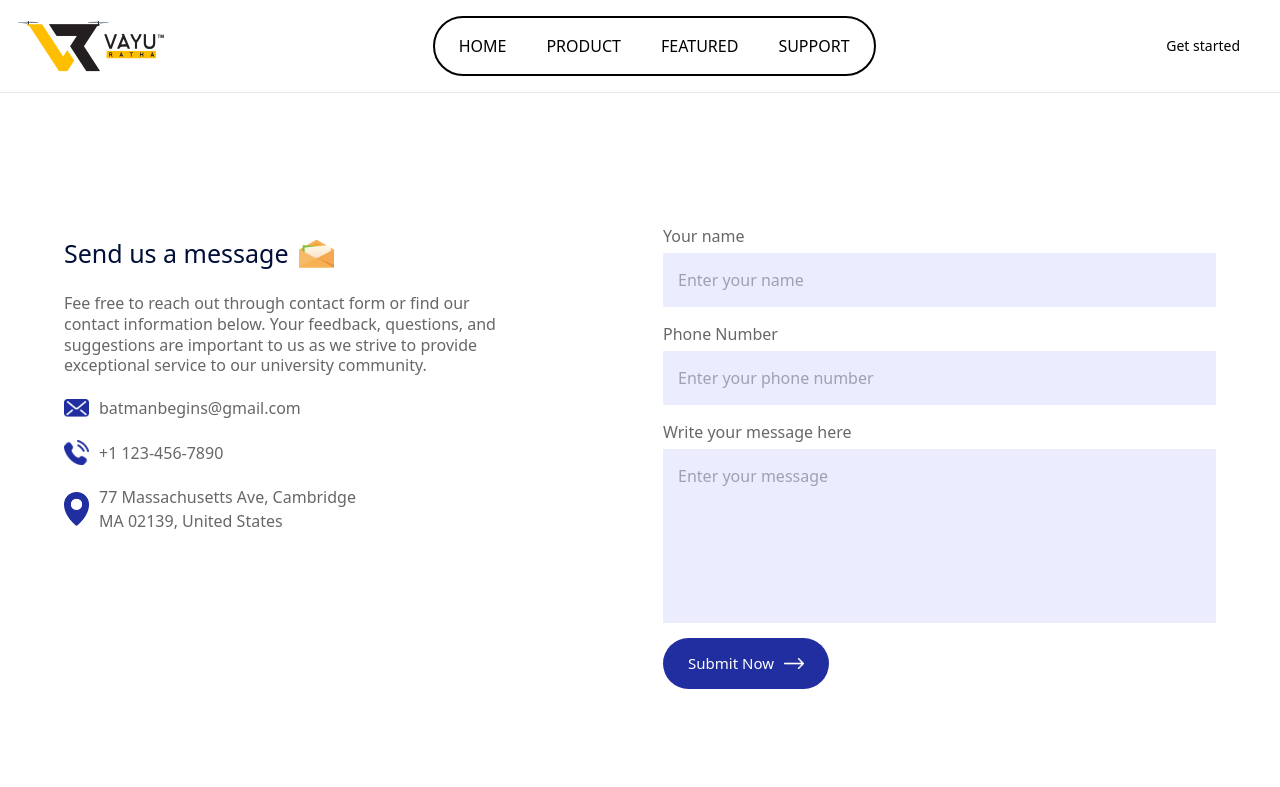
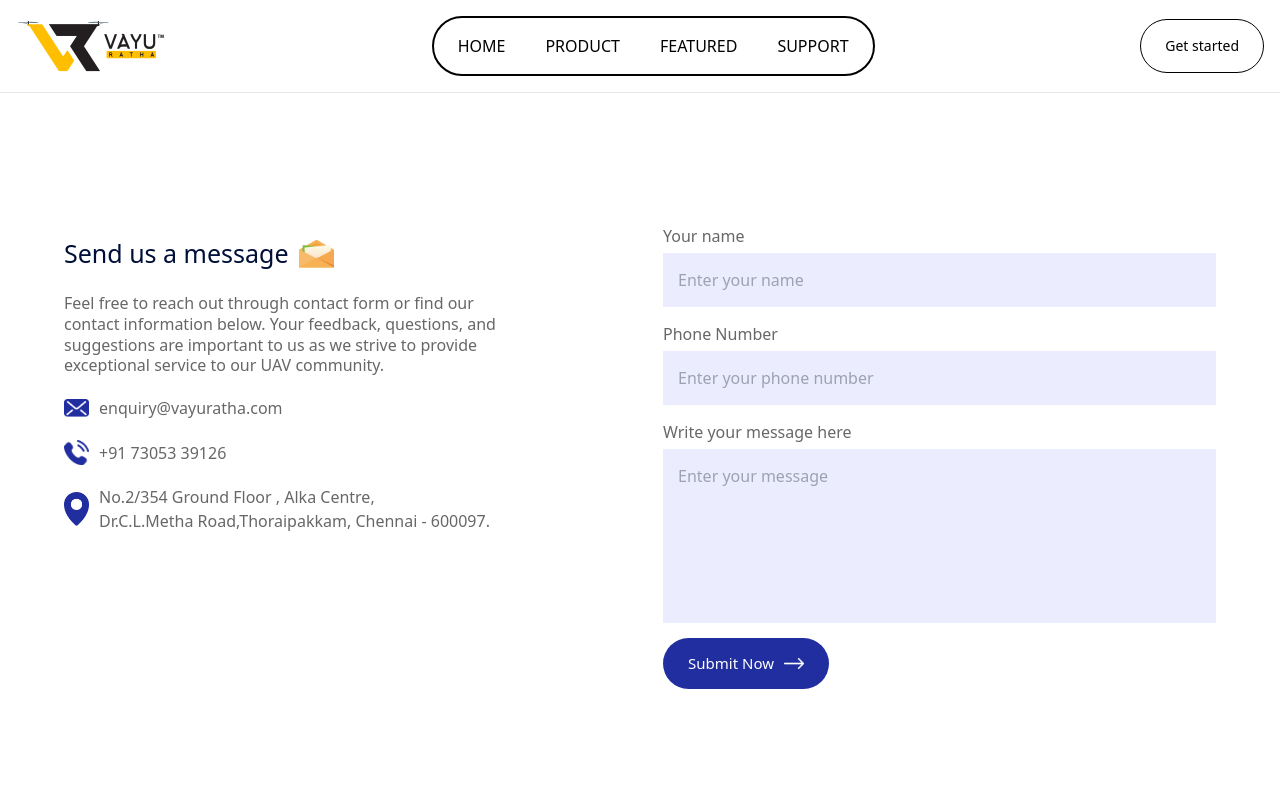
Before and after one commit to fudailzafar/Vayuratha, a React (Vite) app: page /support in a window 1280 px wide. Shown: the top 787 px of the page. Built offline with nearby package versions, Linux system fonts and the light colour scheme.

Commit message:
Updated the content in the contact form, and fixed the navBar for the light theme.

```diff
--- a/src/components/contact/Contact.jsx
+++ b/src/components/contact/Contact.jsx
@@ -39,24 +39,24 @@ const Contact = () => {
           Send us a message <img src={msg_icon} alt="" />
         </h3>
         <p>
-          Fee free to reach out through contact form or find our contact
+          Feel free to reach out through contact form or find our contact
           information below. Your feedback, questions, and suggestions are
           important to us as we strive to provide exceptional service to our
-          university community.
+          UAV community.
         </p>
         <ul>
           <li>
             <img src={mail_icon} alt="" />
-            batmanbegins@gmail.com
+            enquiry@vayuratha.com
           </li>
           <li>
             <img src={phone_icon} alt="" />
-            +1 123-456-7890
+            +91 73053 39126
           </li>
           <li>
             <img src={location_icon} alt="" />
-            77 Massachusetts Ave, Cambridge
-            <br /> MA 02139, United States
+            No.2/354 Ground Floor , Alka Centre,
+            <br /> Dr.C.L.Metha Road,Thoraipakkam, Chennai - 600097.
           </li>
         </ul>
       </div>
--- a/src/components/navbar/Navbar.jsx
+++ b/src/components/navbar/Navbar.jsx
@@ -16,7 +16,7 @@ const Navbar = () => {
         <div className="flex md:order-2 space-x-3 md:space-x-0 rtl:space-x-reverse">
           <button
             type="button"
-            className="text-black bg-white hover:bg-black focus:ring-4 focus:outline-none focus:ring-blue-300 font-medium rounded-full text-sm px-6 py-4 text-center dark:bg-white dark:hover:yellow-400 dark:hover:text-white dark:border dark:hover:border-white dark:focus:ring-yellow-800"
+            className="text-black bg-white border border-black hover:bg-black hover:text-white hover:border-white focus:ring-4 focus:outline-none focus:ring-blue-300 font-medium rounded-full text-sm px-6 py-4 text-center dark:bg-white dark:hover:yellow-400 dark:hover:text-white dark:border dark:hover:border-white dark:focus:ring-yellow-800"
           >
             Get started
           </button>
```
